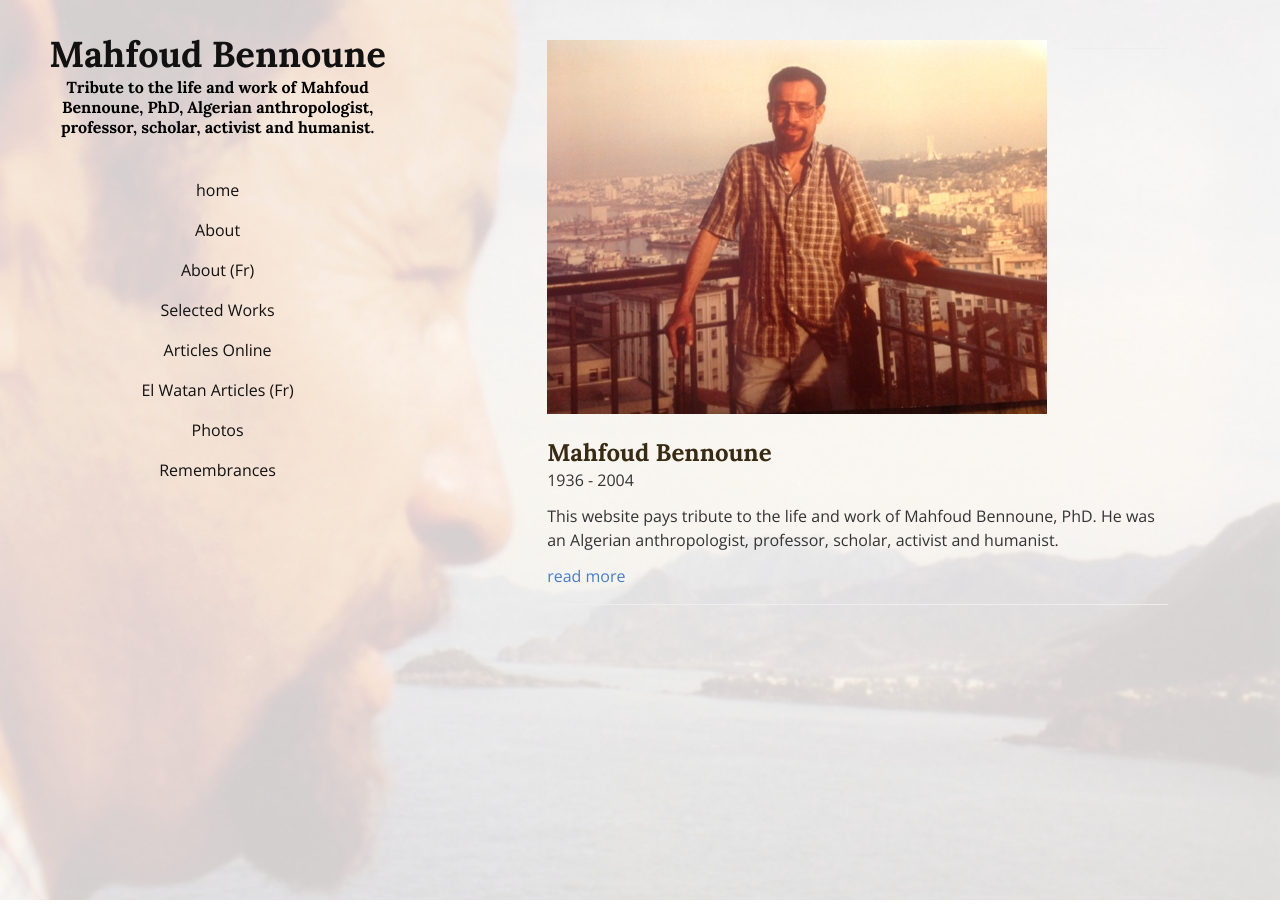
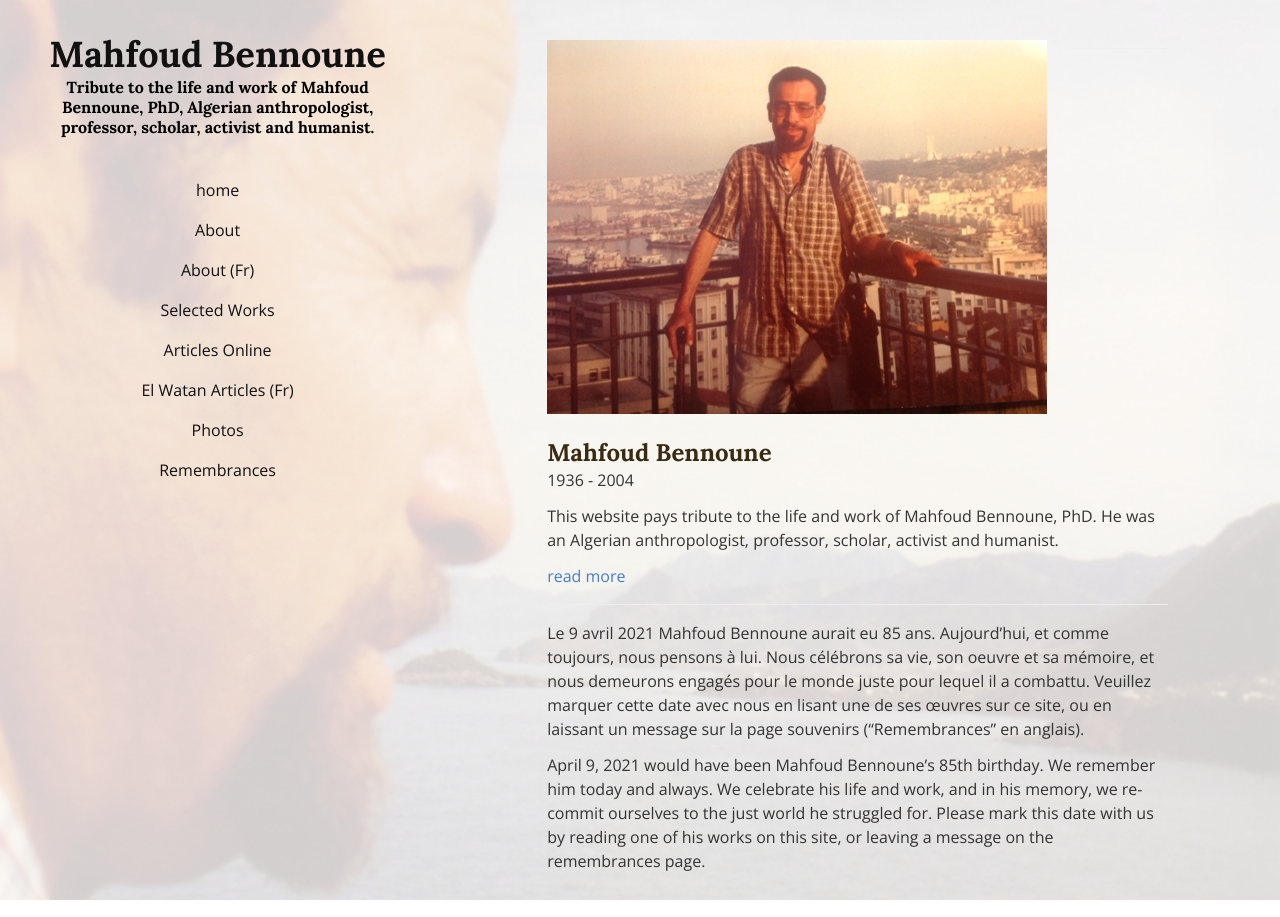
Before and after one commit to sonnetmedia/mahfoudbennoune.com, a Jekyll site: the page built from _landing_pages/home.md, in a window 1280 px wide. Built offline with Jekyll 4.4.1, drawn with Linux system fonts in a browser that asks for light colours.

Commit message:
Add new paras to home page

```diff
--- a/_landing_pages/home.md
+++ b/_landing_pages/home.md
@@ -20,3 +20,7 @@ This website pays tribute to the life and work of Mahfoud Bennoune, PhD.  He was
 [read more](/about/)
 
 ---
+
+Le 9 avril 2021 Mahfoud Bennoune aurait eu 85 ans. Aujourd’hui, et comme toujours, nous pensons à lui. Nous célébrons sa vie, son oeuvre et sa mémoire, et nous demeurons engagés pour le monde juste pour lequel il a combattu. Veuillez marquer cette date avec nous en lisant une de ses œuvres sur ce site, ou en laissant un message sur la page souvenirs (“Remembrances” en anglais).
+
+April 9, 2021 would have been Mahfoud Bennoune’s 85th birthday. We remember him today and always. We celebrate his life and work, and in his memory, we re-commit ourselves to the just world he struggled for.  Please mark this date with us by reading one of his works on this site, or leaving a message on the remembrances page.
```
